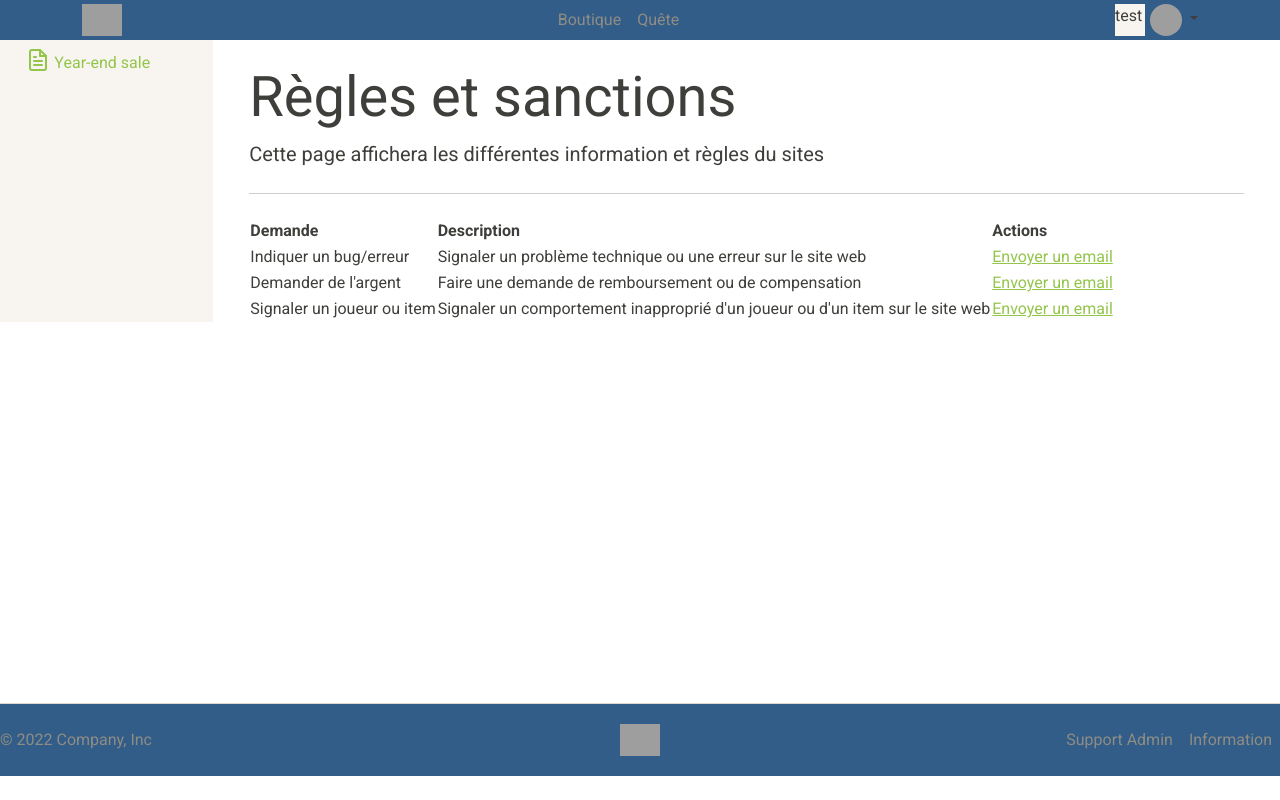
After one commit to Mfdf87/ItemBaySymfony, a Symfony app: template templates/supportadmin.html.twig in a window 1280 px wide. The commit adds this page. Run offline with Twig, Linux system fonts and the light colour scheme; the template is opened without the code that fills it, so the values that code supplies are empty; some libraries are stand-ins or nearby versions; grey boxes are pictures that could not be loaded.

Commit message:
Ajout de la page Support admin et modif header

```diff
--- a/templates/partials/_footer.html.twig
+++ b/templates/partials/_footer.html.twig
@@ -6,7 +6,7 @@
     </a>
 
     <ul class="nav col-md-4 justify-content-end">
-        <li class="nav-item"><a href="#" class="nav-link px-2 text-muted">Support Admin</a></li> <!-- Lien directe vers la pages de requete admin  -->
+        <li class="nav-item"><a href="{{ path('support') }}" class="nav-link px-2 text-muted">Support Admin</a></li> <!-- Lien directe vers la pages de requete admin  -->
         <li class="nav-item"><a href="{{ path('information') }}" class="nav-link px-2 text-muted">Information</a></li> <!-- information qui nous indique le RGPD   -->
     </ul>
 </footer>
--- a/templates/partials/_header.html.twig
+++ b/templates/partials/_header.html.twig
@@ -2,7 +2,7 @@
     <div class="container">
         <div class="d-flex flex-wrap align-items-center justify-content-between">
             <div id="logo">
-                <a href="#" class="d-flex align-items-center mb-2 mb-lg-0 text-dark text-decoration-none">
+                <a href="{{ path('home.index') }}" class="d-flex align-items-center mb-2 mb-lg-0 text-dark text-decoration-none">
                     <img src="https://getbootstrap.com/docs/5.0/assets/brand/bootstrap-logo.svg" alt="" width="40" height="32">
                 </a>
             </div>
--- /dev/null
+++ b/templates/supportadmin.html.twig
@@ -0,0 +1,41 @@
+{% extends 'base.html.twig' %}
+
+{% block title %}
+ItemBay - Tableau des demande Admin
+{% endblock %}
+
+{% block body %}
+    <div class = "container mt-4">
+        <div class="jumbotron">
+            <h2 class="display-4">Règles et sanctions</h2>
+            <p class="lead">Cette page affichera les différentes information et règles du sites</p>
+            <hr class="my-4">
+            <table>
+                <thead>
+                    <tr>
+                    <th>Demande</th>
+                    <th>Description</th>
+                    <th>Actions</th>
+                    </tr>
+                </thead>
+                <tbody>
+                    <tr>
+                    <td>Indiquer un bug/erreur</td>
+                    <td>Signaler un problème technique ou une erreur sur le site web</td>
+                    <td><a href="mailto:admin@monsite.com?subject=Bug/Erreur">Envoyer un email</a></td>
+                    </tr>
+                    <tr>
+                    <td>Demander de l'argent</td>
+                    <td>Faire une demande de remboursement ou de compensation</td>
+                    <td><a href="mailto:admin@monsite.com?subject=Demande d'argent">Envoyer un email</a></td>
+                    </tr>
+                    <tr>
+                    <td>Signaler un joueur ou item</td>
+                    <td>Signaler un comportement inapproprié d'un joueur ou d'un item sur le site web</td>
+                    <td><a href="mailto:admin@monsite.com?subject=Signalement joueur/item">Envoyer un email</a></td>
+                    </tr>
+                </tbody>
+            </table>
+        </div>
+    </div>
+{% endblock %}
```
Also changed, not shown: src/Controller/HomeController.php (+9 -1 lines), templates/Information.html.twig (+14 -2 lines).
